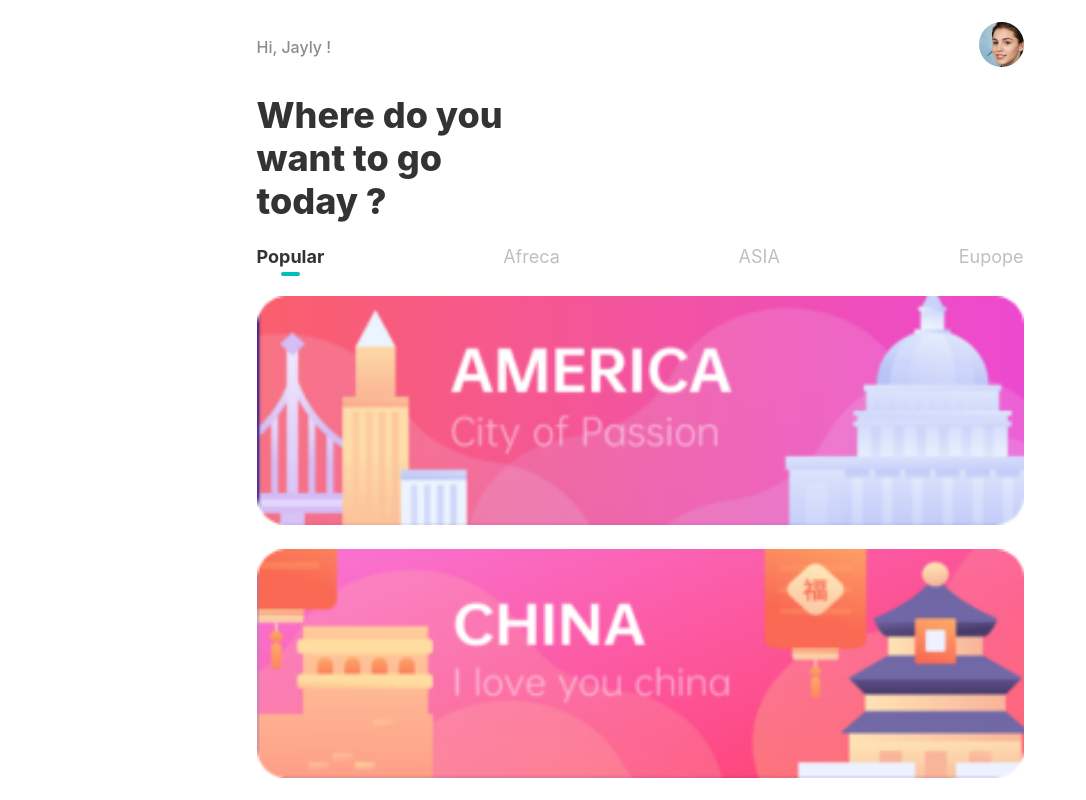
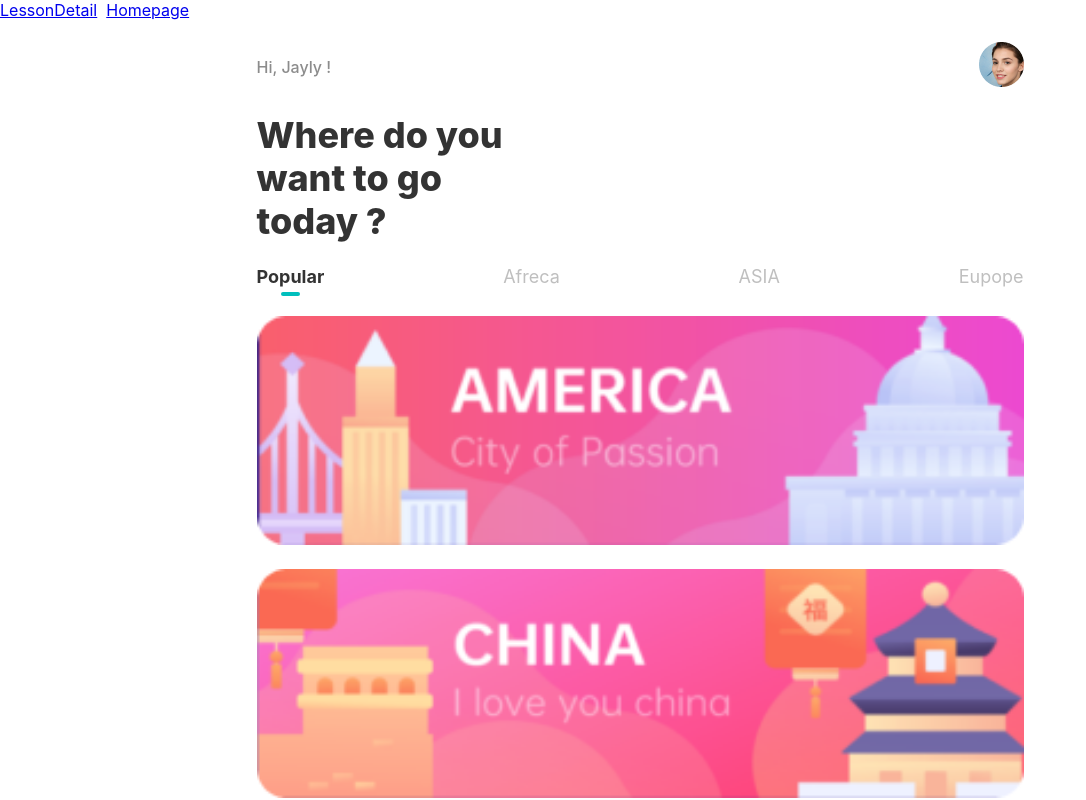
Before and after one commit to JaylyLiu/x-learn, a React (Create React App) app: page / in a window 1280 px wide. Shown: the top 800 px of the page, without its empty margins (0-1086 px from the left). Built offline with nearby package versions, Linux system fonts and the light colour scheme.

Commit message:
finished homepage

```diff
--- a/src/App.js
+++ b/src/App.js
@@ -1,7 +1,7 @@
 import React from 'react';
 import Homepage from './page/Homepage';
 import LessonDetail from './page/LessonDetail';
-import { BrowserRouter as Router, Switch, Route } from 'react-router-dom';
+import { BrowserRouter as Router, Switch, Route, Link } from 'react-router-dom';
 
 
 import './App.css';
@@ -10,13 +10,13 @@
   return (
     <Router>
       <div className="App">
-        {/* <Link to="/detail">
+        <Link to="/detail">
           <span>LessonDetail</span>
         </Link>
         <span>&nbsp;&nbsp;</span>
         <Link to="/">
           <span>Homepage</span>
-        </Link> */}
+        </Link>
         <Switch>
           <Route exact path="/">
             <Homepage />
```
